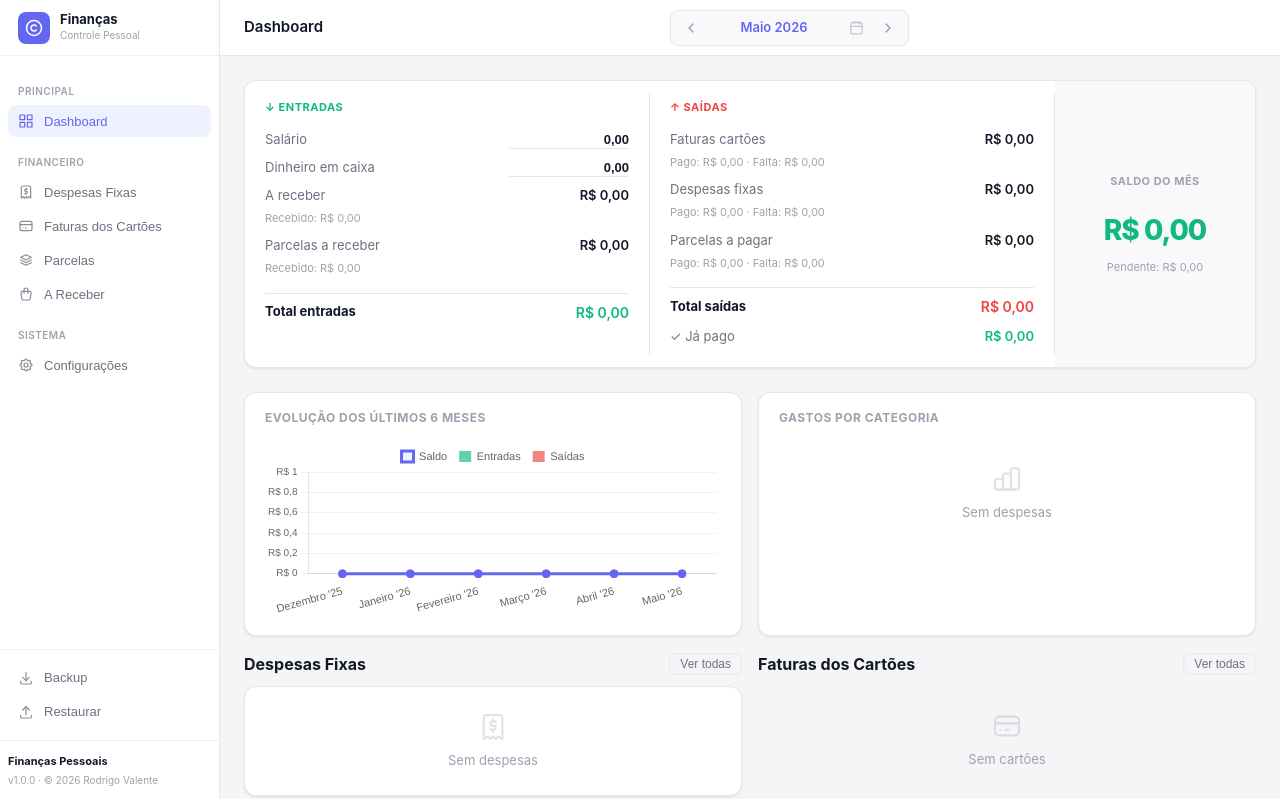
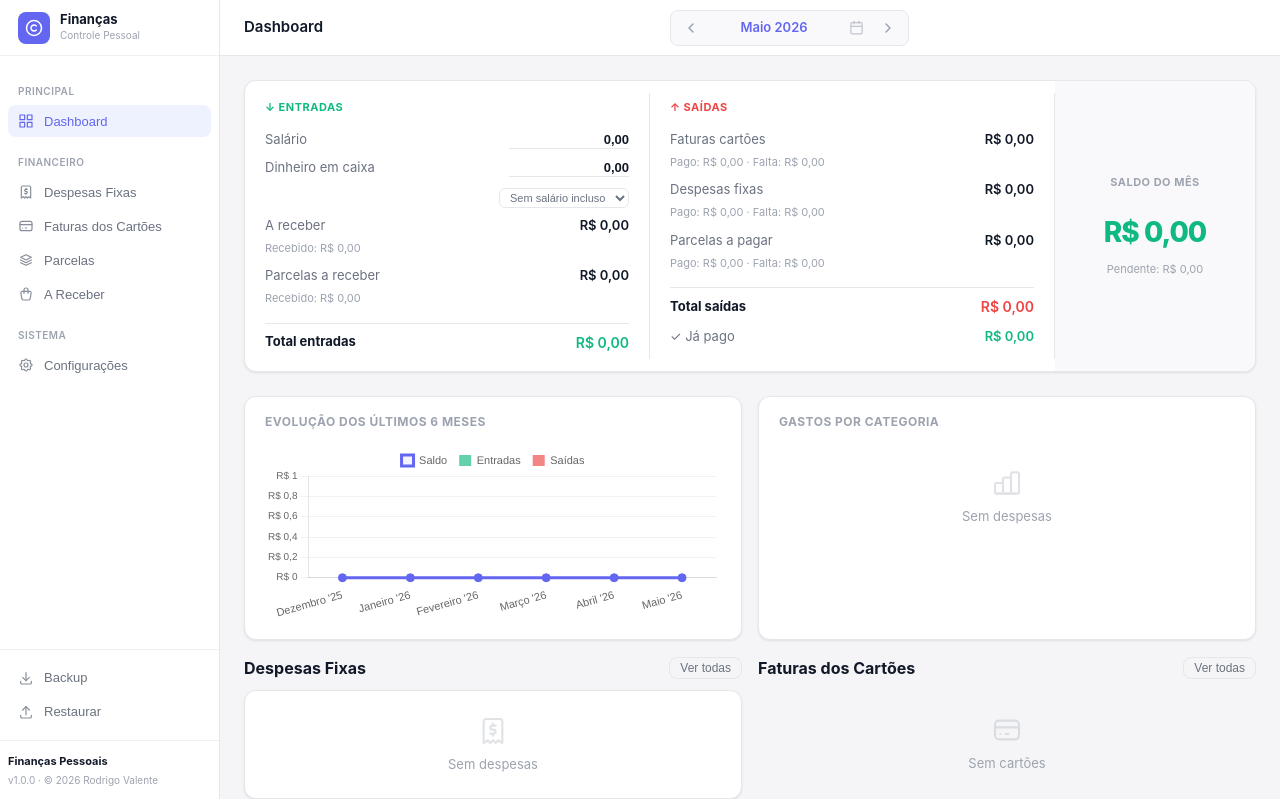
Before and after one commit to rodvalentee/financas-pessoais, a Flask app: page / in a window 1280 px wide. Shown: the top 799 px of the page. Run offline with Flask 3, Linux system fonts and the light colour scheme; data comes from the database, SQL or seed files in the repository; data that the repository does not hold is empty.

Commit message:
Add: select 'salário incluso no caixa' no Dinheiro em caixa
Permite marcar se o saldo em caixa já inclui o salário recebido,
evitando dupla contagem no total de entradas e no saldo do mês.

Co-Authored-By: Claude Sonnet 4.6 <noreply@anthropic.com>

```diff
--- a/database.py
+++ b/database.py
@@ -148,6 +148,7 @@ def init_db():
     # Config padrão
     c.execute("INSERT OR IGNORE INTO config (chave, valor) VALUES ('salario', '0')")
     c.execute("INSERT OR IGNORE INTO config (chave, valor) VALUES ('saldo_caixa', '0')")
+    c.execute("INSERT OR IGNORE INTO config (chave, valor) VALUES ('salario_incluso_caixa', '0')")
 
     # ── Migrações para bancos legados ─────────────────────────────
     # Remove colunas antigas (saldo/pago) da tabela bancos se existirem
@@ -482,8 +483,9 @@ def calcular_resumo(mes_ano=None):
         mes_ano = mes_atual()
 
     cfg = get_config()
-    salario      = float(cfg.get("salario", 0))
-    saldo_caixa  = float(cfg.get("saldo_caixa", 0))
+    salario               = float(cfg.get("salario", 0))
+    saldo_caixa           = float(cfg.get("saldo_caixa", 0))
+    salario_incluso_caixa = int(cfg.get("salario_incluso_caixa", 0))
 
     despesas = listar_despesas(mes_ano)
     parcelas = listar_parcelas(mes_ano)
@@ -519,10 +521,9 @@ def calcular_resumo(mes_ano=None):
     # Total ainda pendente
     total_pendente = total_despesas_falta + total_parcelas_falta + total_faturas_falta
 
-    # Saldo = receitas − o que ainda falta pagar
-    # (cada coisa paga aumenta o saldo porque reduz o pendente)
-    # Saldo = receitas − pendente a pagar
-    sobra = (salario + saldo_caixa + total_caixa + total_parc_receber) - total_pendente
+    # Se o salário já está incluso no saldo_caixa, não somamos duas vezes
+    salario_efetivo = 0 if salario_incluso_caixa else salario
+    sobra = (salario_efetivo + saldo_caixa + total_caixa + total_parc_receber) - total_pendente
 
     # Total projetado (orçamento completo do mês — só saídas)
     total_gastos = total_despesas_fixas + total_parcelas + total_faturas
@@ -550,6 +551,7 @@ def calcular_resumo(mes_ano=None):
         "total_pago": total_pago,
         "total_pendente": total_pendente,
         "sobra": sobra,
+        "salario_incluso_caixa": salario_incluso_caixa,
     }
 
 
--- a/static/script.js
+++ b/static/script.js
@@ -249,11 +249,13 @@ async function loadAll() {
 function renderDashboard() {
   const r = state.resumo;
 
-  const totalEntradas = r.salario + r.saldo_caixa + r.total_caixa + r.total_parc_receber;
+  const totalEntradas = (r.salario_incluso_caixa ? 0 : r.salario) + r.saldo_caixa + r.total_caixa + r.total_parc_receber;
 
   const entradas = [
-    { label: "Salário",           value: r.salario,           editKey: "salario",     inputId: "dash-salario-input" },
-    { label: "Dinheiro em caixa", value: r.saldo_caixa,       editKey: "saldo_caixa", inputId: "dash-caixa-input" },
+    { label: "Salário",           value: r.salario,           editKey: "salario",     inputId: "dash-salario-input",
+      sub: r.salario_incluso_caixa ? '<span class="dre-incluso-badge">já incluso no caixa</span>' : null },
+    { label: "Dinheiro em caixa", value: r.saldo_caixa,       editKey: "saldo_caixa", inputId: "dash-caixa-input",
+      inclusoSelect: true, inclusoValue: r.salario_incluso_caixa },
     { label: "A receber",          value: r.total_caixa,       sub: `Recebido: ${brl(r.total_caixa_pago)}` },
     { label: "Parcelas a receber",value: r.total_parc_receber,sub: `Recebido: ${brl(r.total_parc_receber_receb)}` },
   ];
@@ -276,7 +278,15 @@ function renderDashboard() {
             <span class="dre-label">${e.label}</span>
             <input type="text" inputmode="decimal" id="${e.inputId}"
                    class="dre-input input-currency" value="${fmtCurrency(e.value)}" placeholder="0,00"/>
-          </div>` : `
+          </div>
+          ${e.sub ? `<div class="dre-sub">${e.sub}</div>` : ""}
+          ${e.inclusoSelect ? `
+          <div class="dre-incluso-row">
+            <select id="dash-caixa-incluso" class="dre-incluso-select">
+              <option value="0" ${!e.inclusoValue ? "selected" : ""}>Sem salário incluso</option>
+              <option value="1" ${e.inclusoValue  ? "selected" : ""}>Salário já incluso</option>
+            </select>
+          </div>` : ""}` : `
           <div class="dre-row">
             <span class="dre-label">${e.label}</span>
             <span class="dre-value">${brl(e.value)}</span>
@@ -351,6 +361,14 @@ function renderDashboard() {
 
   bindConfigInput("dash-salario-input", "salario", "Salário");
   bindConfigInput("dash-caixa-input",   "saldo_caixa", "Caixa");
+
+  const selIncluso = $("#dash-caixa-incluso");
+  if (selIncluso) {
+    selIncluso.addEventListener("change", async () => {
+      await api("/api/config", { method: "POST", body: JSON.stringify({ salario_incluso_caixa: selIncluso.value }) });
+      await loadAll();
+    });
+  }
 
   // preview despesas (max 4)
   const preview = state.despesas.slice(0, 4);
--- a/static/style.css
+++ b/static/style.css
@@ -369,6 +369,33 @@ body {
   transition: border-color .15s;
 }
 .dre-input:focus { border-bottom-color: var(--color-accent); }
+
+.dre-incluso-row {
+  display: flex;
+  justify-content: flex-end;
+  margin-top: 4px;
+  margin-bottom: 2px;
+}
+.dre-incluso-select {
+  font-size: 11px;
+  padding: 2px 6px;
+  border: 1px solid var(--color-border);
+  border-radius: 6px;
+  background: var(--color-surface);
+  color: var(--color-text-secondary);
+  cursor: pointer;
+  outline: none;
+  transition: border-color .15s;
+}
+.dre-incluso-select:focus { border-color: var(--color-accent); }
+.dre-incluso-badge {
+  font-size: 10px;
+  font-weight: 600;
+  background: var(--color-yellow-bg);
+  color: var(--color-yellow);
+  border-radius: 4px;
+  padding: 1px 6px;
+}
 
 /* Saldo */
 .dre-saldo {
```
